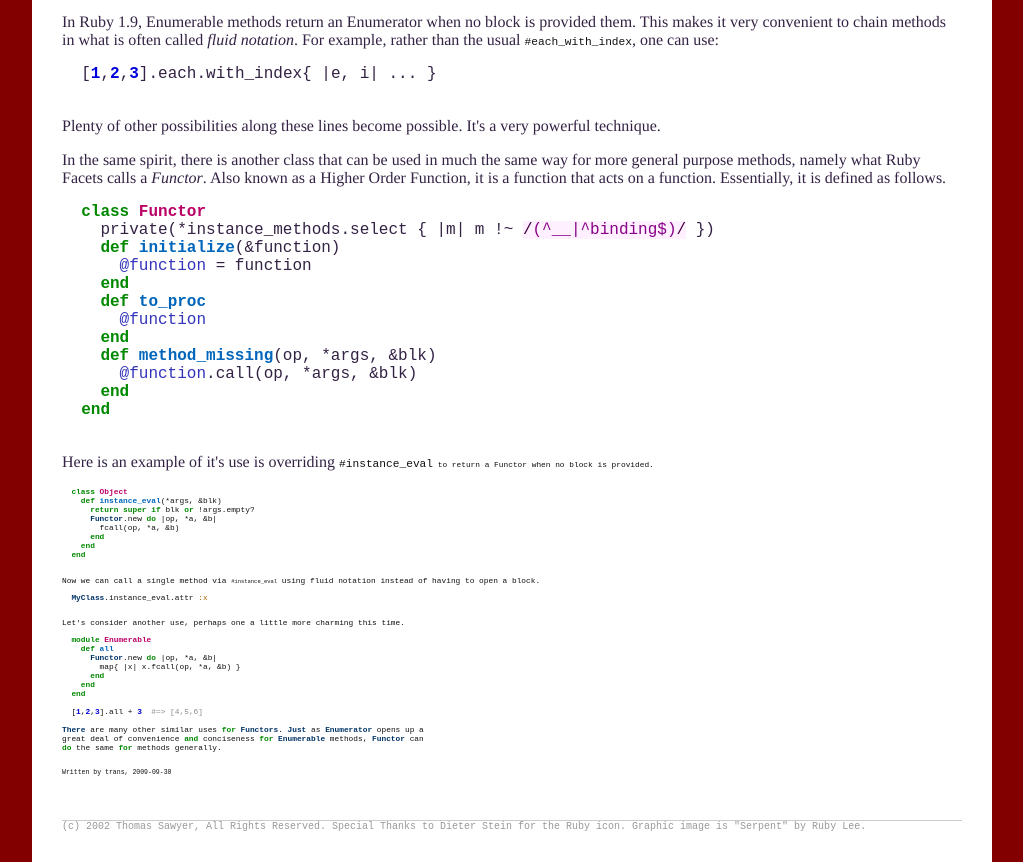
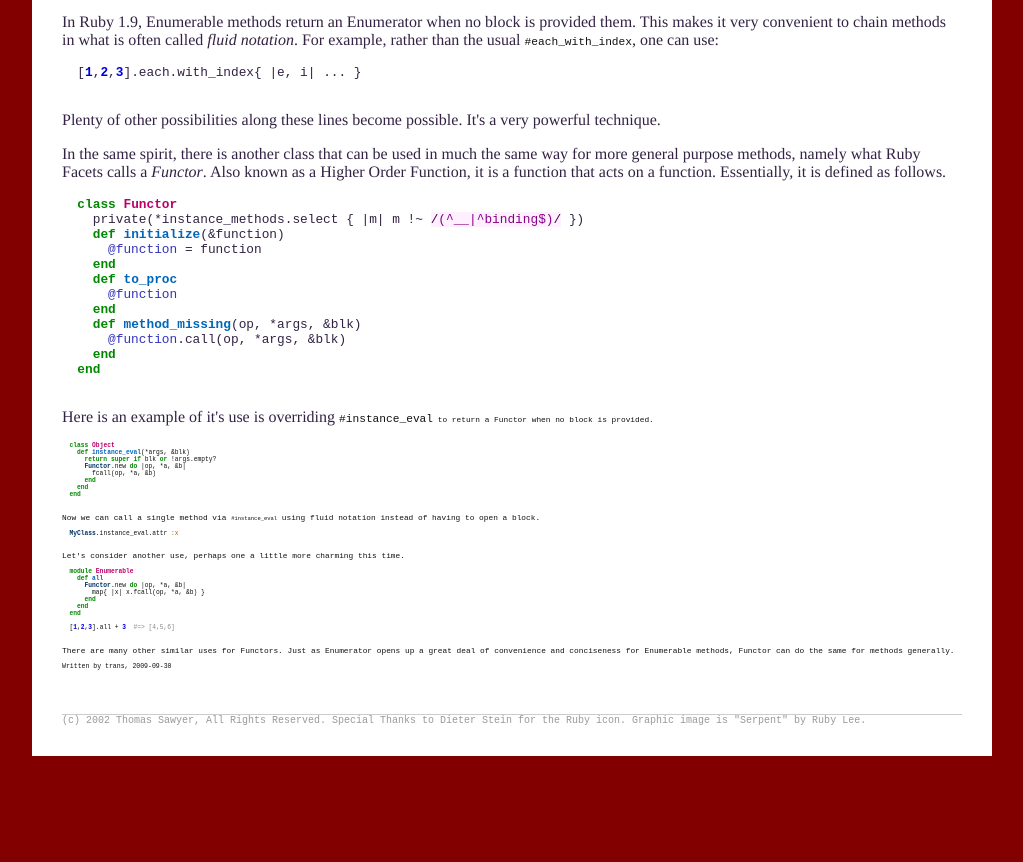
Before and after one commit to rubyworks/rubyworks.github.com, a plain HTML site: page 2009/functor/index.html in a window 1280 px wide. Shown: the part 247-1109 px from the top of the page, without its empty margins (128-1151 px from the left). After the commit the page ends 1003 px from the top, so only its background shows below. Drawn offline with Linux system fonts and the light colour scheme.

Commit message:
fix fucntor blog post

```diff
--- a/2009/functor/index.html
+++ b/2009/functor/index.html
@@ -126,12 +126,12 @@ instead of having to open a block.</p>
 
   [<span style="color:#00D;font-weight:bold">1</span>,<span style="color:#00D;font-weight:bold">2</span>,<span style="color:#00D;font-weight:bold">3</span>].all + <span style="color:#00D;font-weight:bold">3</span>  <span style="color:#888">#=&gt; [4,5,6]</span>
 
-<span style="color:#036;font-weight:bold">There</span> are many other similar uses <span style="color:#080;font-weight:bold">for</span> <span style="color:#036;font-weight:bold">Functors</span>. <span style="color:#036;font-weight:bold">Just</span> as <span style="color:#036;font-weight:bold">Enumerator</span> opens up a
-great deal of convenience <span style="color:#080;font-weight:bold">and</span> conciseness <span style="color:#080;font-weight:bold">for</span> <span style="color:#036;font-weight:bold">Enumerable</span> methods, <span style="color:#036;font-weight:bold">Functor</span> can
-<span style="color:#080;font-weight:bold">do</span> the same <span style="color:#080;font-weight:bold">for</span> methods generally.
-
 </pre></div>
 </div>
+
+<p>There are many other similar uses for Functors. Just as Enumerator opens up a
+great deal of convenience and conciseness for Enumerable methods, Functor can
+do the same for methods generally.</p>
 
 
   <small>Written by trans, 2009-09-30</small>
--- a/assets/style.css
+++ b/assets/style.css
@@ -9,6 +9,16 @@ body {
   font-size: 16px;
   font-family: times;
 }
+
+h1 { font-size: 1.5em; }
+
+form, td { padding: 0; margin: 0; }
+
+  td { vertical-align: center; }
+
+ code { font-size: 0.7em; color: #111; }
+
+ pre { font-size: 0.8em; }
 
 a { text-decoration: none; color: #830044; }
 
@@ -27,14 +37,6 @@ a:hover { text-decoration: underline; }
  .title .date { font-size: 20px; color: #999; }
 
  .footer { font-size: 10px; border-top: 1px solid #ccc; color: #999; }
-
-h1 { font-size: 1.5em; }
-
-form, td { padding: 0; margin: 0; }
-
-  td { vertical-align: center; }
-
- code { font-size: 0.7em; color: #111; }
 
 /* */
 
```
Also changed, not shown: 1 other file.
